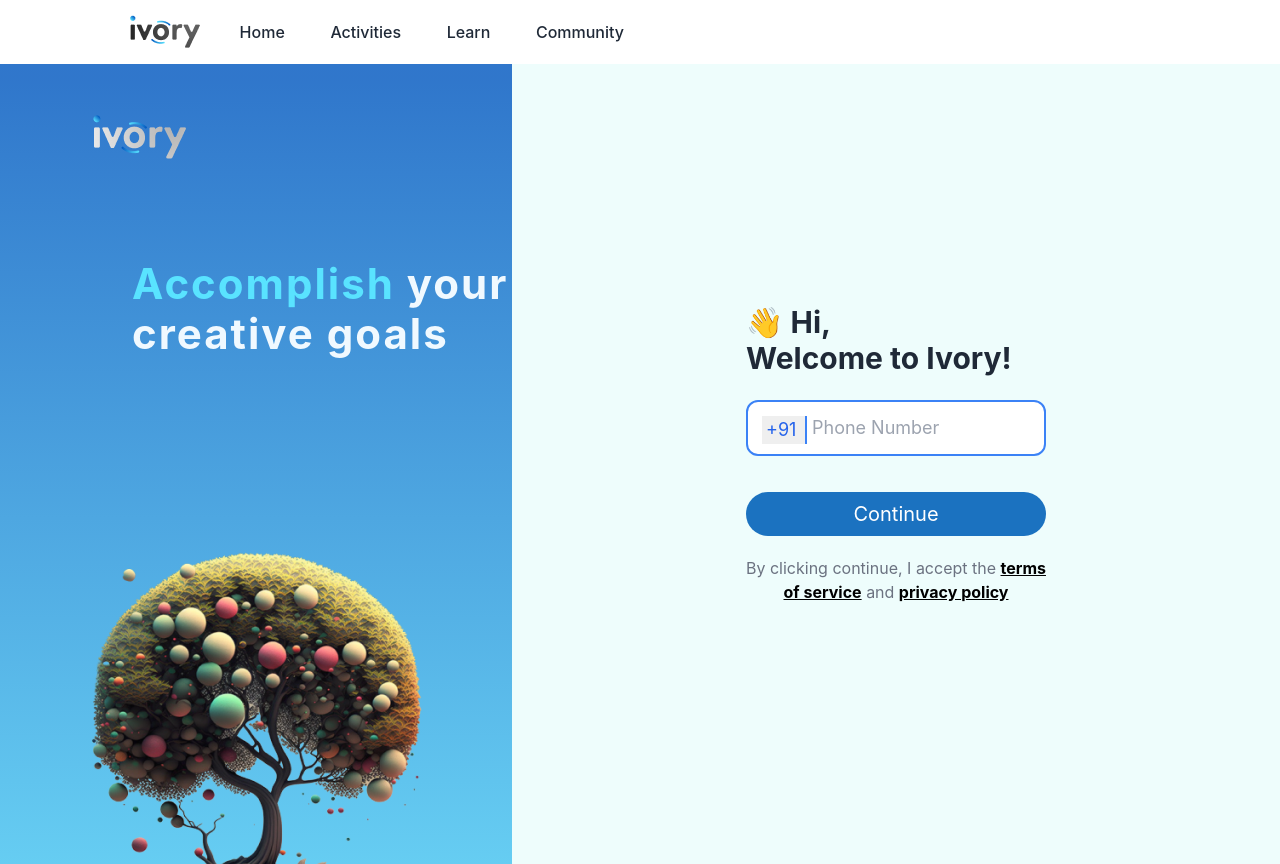
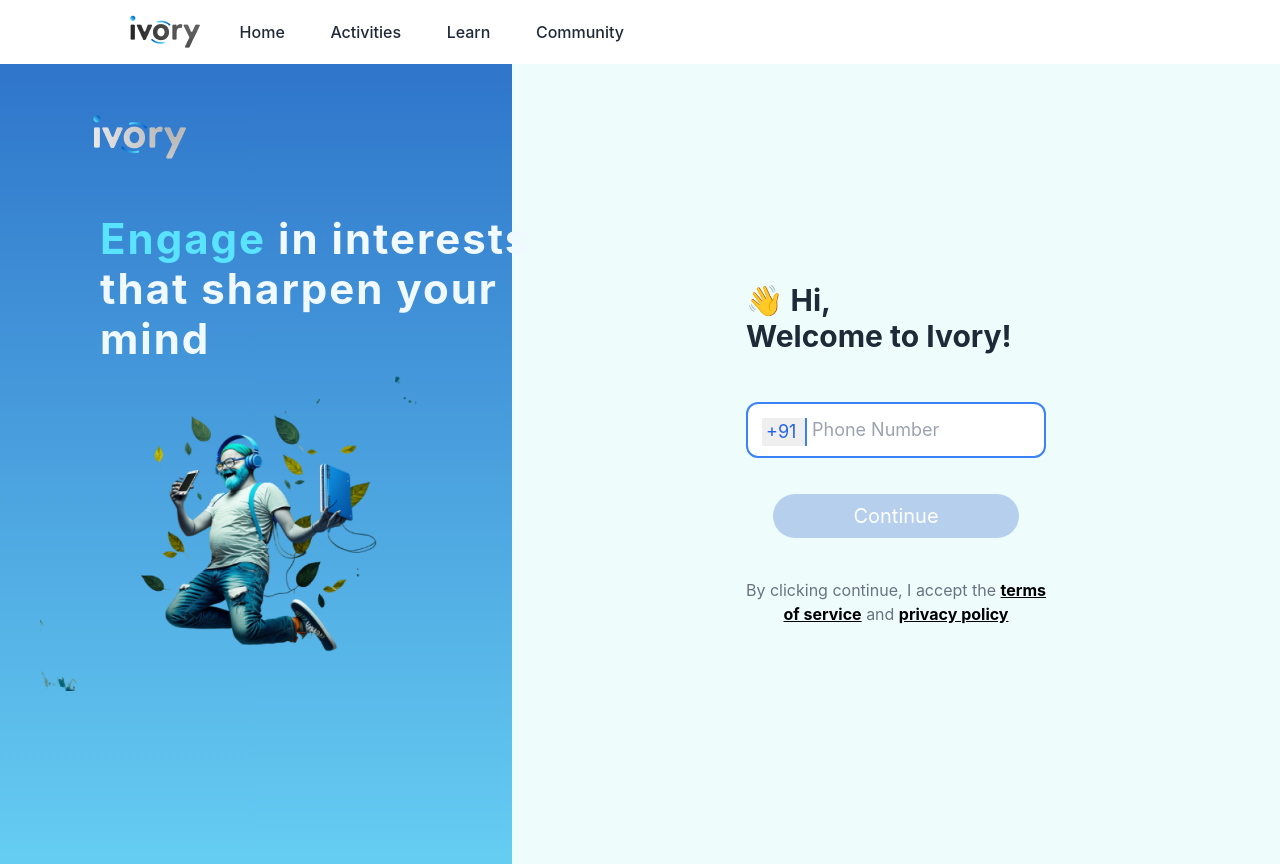
Before and after one commit to Ashish558/ivory-fe, a React (Create React App) app: page /signUp in a window 1280 px wide. Built offline with nearby package versions, Linux system fonts and the light colour scheme.

Commit message:
soleved some login signup bugs

```diff
--- a/src/pages/Login/Otp.jsx
+++ b/src/pages/Login/Otp.jsx
@@ -169,7 +169,7 @@ const Otp = () => {
                   type="text"
                   value={otp.field2}
                   name="field2"
-                  maxlength="1"
+                  maxLength="1"
                   onKeyUp={(e) => handleOptCursor(e)}
                 />
                 <input
@@ -177,7 +177,7 @@ const Otp = () => {
                   type="text"
                   name="field3"
                   value={otp.field3}
-                  maxlength="1"
+                  maxLength="1"
                   onKeyUp={(e) => handleOptCursor(e)}
                 />
                 <input
@@ -185,7 +185,7 @@ const Otp = () => {
                   type="text"
                   name="field4"
                   value={otp.field4}
-                  maxlength="1"
+                  maxLength="1"
                   onKeyUp={(e) => handleOptCursor(e)}
                 />
                 <input
@@ -193,7 +193,7 @@ const Otp = () => {
                   type="text"
                   name="field5"
                   value={otp.field5}
-                  maxlength="1"
+                  maxLength="1"
                   onKeyUp={(e) => handleOptCursor(e)}
                 />
                 <input
@@ -201,7 +201,7 @@ const Otp = () => {
                   type="text"
                   name="field6"
                   value={otp.field6}
-                  maxlength="1"
+                  maxLength="1"
                   onKeyUp={(e) => handleOptCursor(e)}
                 />
               </div>
--- a/src/pages/SignUp/SignUp.jsx
+++ b/src/pages/SignUp/SignUp.jsx
@@ -1,27 +1,18 @@
 import React from "react";
-import { Link, useLocation, useNavigate } from "react-router-dom";
-import back from "../../assets/Back.svg";
+import { Link,useNavigate } from "react-router-dom";
+import loginMan from "../../assets/images/login/loginMan.png";
 import logo from "../../assets/images/login/logolight.png";
-import signupTree from "../../assets/images/login/signupTree.png";
 import { sendOtp } from "../../services/auth";
 import styles from "./SignUp.module.css";
 
 const SignUp = () => {
-  const locaion = useLocation();
-  const from = locaion.state?.from || "/";
   const navigate = useNavigate();
   const [phone, setPhone] = React.useState(null);
   const [error, setError] = React.useState("");
   const [countryCode, setCountryCode] = React.useState("+880");
 
-
-  const goBack = () => {
-    navigate(from, { replace: true });
-  };
-
   const handleSubmit = (e) => {
     e.preventDefault();
-    console.log(JSON.stringify(phone).length);
     if (JSON.stringify(phone).length < 10) {
       setError("Phone number must be 11 digits");
     } else if (phone.length > 10) {
@@ -50,15 +41,16 @@ const SignUp = () => {
   };
   return (
     <div className="h-screen overflow-hidden bg-[#EEFDFC]">
-      <div className="topAppBar mt-10 ml-8 sm:hidden">
+      {/* <div className="topAppBar mt-10 ml-8 sm:hidden">
           <div className="flex justify-between items-center">
             <div className="flex items-center gap-2">
               <img src={back} alt="" onClick={goBack} />
             </div>
           </div>
-      </div>
+        </div> */}
 
-      <div className="sm:flex justify-around w-screen mt-10 sm:m-0">
+      <div className="sm:flex justify-around w-screen mt-16 sm:m-0">
+
         <div
           className="hidden sm:block h-screen sm:w-[40vw]"
           style={{
@@ -69,19 +61,19 @@ const SignUp = () => {
           <div className="pl-4 md:pl-20 pt-10">
             <img src={logo} alt="" />
           </div>
-          <div className="flex flex-col items-left justify-center gap-2 h-[200px] xl:pl-28 md:pl-10 pl-0 sm:w-[500px]">
+          <div className="flex flex-col items-left justify-center gap-2 h-[200px] xl:pl-20 md:pl-10 pl-0 sm:w-[500px]">
             <h1
-              className={`text-4xl font-bold text-sky-50 mt-20 ${styles.cusStyle}`}
+              className={`text-4xl font-bold text-sky-50 mt-10 ${styles.cusStyle}`}
             >
-              <span className="text-[#59E3FF]">Accomplish</span> your creative
-              goals
+              <span className="text-[#59E3FF]">Engage</span> in interests that
+              sharpen your mind
             </h1>
           </div>
-          <div className="flex justify-center items-center px-10 content-center mt-20 ">
-            <img src={signupTree} alt="" className="" />
+          <div className="flex-justify-center items-center px-10">
+            <img src={loginMan} alt="" className="md:w-full mx-auto" />
           </div>
         </div>
-        <div className="  h-screen sm:w-[60vw] sm:flex sm:flex-col sm:items-center sm:justify-center">
+        <div className="  h-screen sm:w-[60vw] mt-10 sm:mt-0 sm:flex sm:flex-col sm:items-center sm:justify-center">
           <form
             onSubmit={(e) => handleSubmit(e)}
             className="sm:w-[300px] mx-auto sm:flex sm:flex-col sm:justify-start"
@@ -89,12 +81,12 @@ const SignUp = () => {
             <h1 className="text-3xl font-bold ml-8 sm:ml-0 sm:text-left">
               &#128075; Hi, <br /> Welcome to Ivory!
             </h1>
-            <div class="w-full sm:w-[300px] mx-auto mt-4 relative">
+            <div class="w-full sm:w-[300px] mx-auto mt-10 relative">
               <input
                 class=" w-10/12 sm:w-[300px]  px-4 py-4 sm:py-3 mt-2 text-gray-700 bg-white border-2  border-blue-500 placeholder-gray-400  focus:ring-opacity-40 focus:outline-none   justify-center flex mx-auto  rounded-xl pl-16 text-lg"
                 // type="tel"
-                type={JSON.stringify(phone)?.length < 11 ? "number" : "text"}
-                maxLength="11"
+                type={JSON.stringify(phone)?.length < 10 ? "number" : "text"}
+                maxLength="10"
                 // pattern='[0-9]{11}'
                 onChange={(e) => setPhone(parseInt(e.target.value))}
                 placeholder="Phone Number"
@@ -114,12 +106,21 @@ const SignUp = () => {
               </select>
             </div>
             <div class="flex items-center justify-between mt-4">
+              {JSON.stringify(phone).length === 10 ? (
                 <button
                   type="submit"
                   className="bg-[#1B72C0] text-xl py-2 px-20 rounded-full text-white w-10/12 sm:w-full text-center justify-center flex mx-auto mt-5"
                 >
                   Continue
                 </button>
+              ) : (
+                <button
+                  className="bg-[#B5CFEC] text-xl py-2 px-20 rounded-full text-white w-10/12 sm:w-auto text-center justify-center flex mx-auto mt-5 mb-5"
+                  disabled
+                >
+                  Continue
+                </button>
+              )}
             </div>
             <div className=" text-center w-[300px] text-gray-500  mt-5 mb-5 mx-auto hidden sm:block">
               By clicking continue, I accept the{" "}
@@ -134,7 +135,7 @@ const SignUp = () => {
             </div>
           </form>
           <div
-            className="text-lg text-center w-[400px] text-gray-500 px-5 mt-5 mb-5 sm:hidden"
+            className=" text-[11px] text-center w-[400px] text-gray-500 px-1 mt-5 mb-5 sm:hidden"
             style={{
               position: "absolute",
               bottom: 10,
```
Lines whose indentation alone changed are shown as unchanged.
